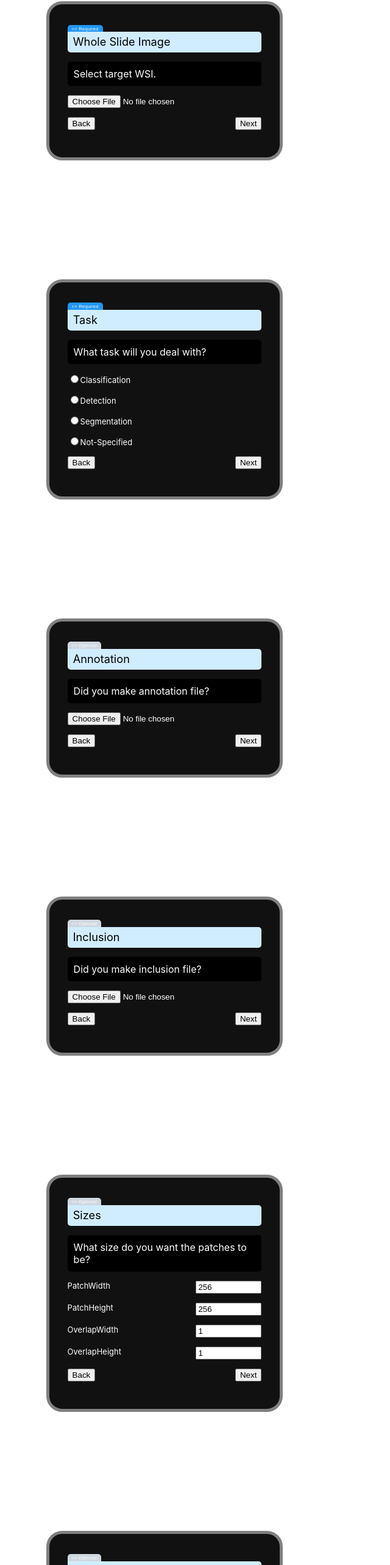
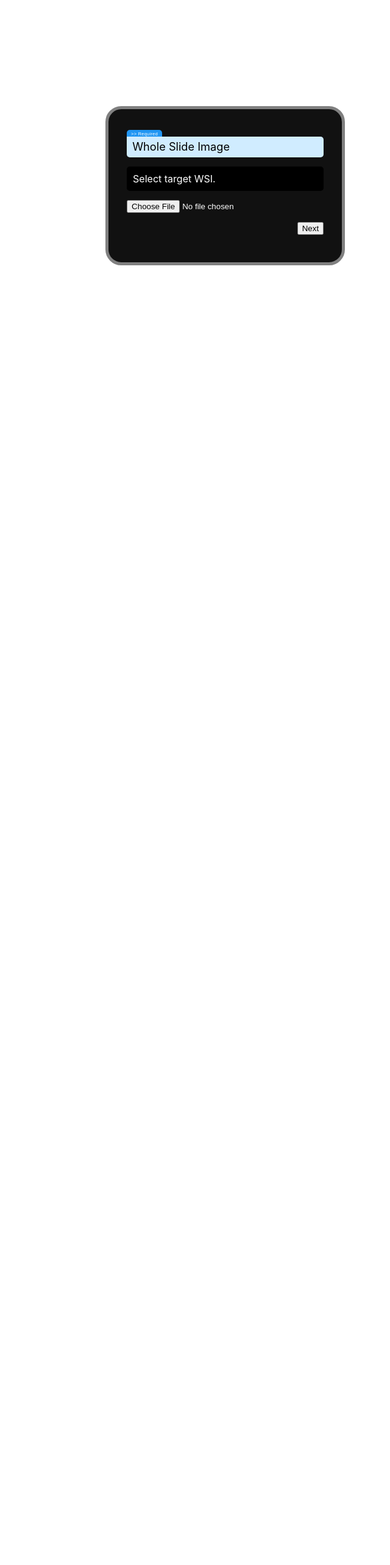
Before and after one commit to tand826/wsiprocess_command_line_helper, a React (Create React App) app: page / in a window 1280 px wide. Shown: the part 63-2629 px from the top of the page at 61% size, without its empty margins (370-1010 px from the left). After the commit the page ends 800 px from the top, so only its background shows below. Built offline with nearby package versions, Linux system fonts and the light colour scheme.

Commit message:
pagenation wip

```diff
--- a/public/index.html
+++ b/public/index.html
@@ -29,7 +29,6 @@
   <body>
     <noscript>You need to enable JavaScript to run this app.</noscript>
     <div id="root"></div>
-    <div id="result"></div>
     <!--
       This HTML file is a template.
       If you open it directly in the browser, you will see an empty page.
--- a/src/App.js
+++ b/src/App.js
@@ -2,7 +2,7 @@ import React from 'react';
 import './App.css';
 import Card from './Card.js'
 
-function App() {
+export default function App() {
   return (
     <div className="App-header">
 
@@ -12,7 +12,7 @@ function App() {
           className="wsi"
           question="Select target WSI."
           content="fileSelect"
-          state=""
+          hidden=""
           required="True"
         />
         <Card
@@ -20,7 +20,7 @@ function App() {
           className="task"
           question="What task will you deal with?"
           content="radio Classification Detection Segmentation Not-Specified"
-          state=""
+          hidden="yes"
           required="True"
         />
         <Card
@@ -28,7 +28,7 @@ function App() {
           className="annotation"
           question="Did you make annotation file?"
           content="fileSelect"
-          state=""
+          hidden="yes"
           required="False"
         />
         <Card
@@ -36,7 +36,7 @@ function App() {
           className="inclusion"
           question="Did you make inclusion file?"
           content="fileSelect"
-          state=""
+          hidden="yes"
           required="False"
         />
         <Card
@@ -44,7 +44,7 @@ function App() {
           className="sizes"
           question="What size do you want the patches to be?"
           content="param PatchWidth 256 PatchHeight 256 OverlapWidth 1 OverlapHeight 1"
-          state=""
+          hidden="yes"
           required="False"
         />
         <Card
@@ -52,7 +52,7 @@ function App() {
           className="detail"
           question="How much do you want the patches to be on the annotation / foreground?"
           content="param OnAnnotation 1.0 OnForeground 1.0"
-          state=""
+          hidden="yes"
           required="False"
         />
         <Card
@@ -60,7 +60,7 @@ function App() {
           className="saveTo"
           question="Where do you want WSIPROCESS to output the result files?"
           content="directorySelect"
-          state=""
+          hidden="yes"
           required="False"
         />
         <Card
@@ -68,7 +68,7 @@ function App() {
           className="checkSample"
           question="Do you want to check the samples when the script starts / finished?"
           content="checkbox Start Finished"
-          state=""
+          hidden="yes"
           required="False"
         />
         <Card
@@ -76,7 +76,7 @@ function App() {
           className="command"
           question="Command for you!"
           content="result"
-          state=""
+          hidden="yes"
           required="Ready"
         />
       </div>
@@ -84,5 +84,3 @@ function App() {
     </div>
   );
 }
-
-export default App;
--- a/src/Card.css
+++ b/src/Card.css
@@ -1,9 +1,10 @@
 .Card {
+	background-color: #111111;
 	border: 5px solid grey;
 	border-radius: 1em;
 	margin: 10% 20% 30% 20%;
 	padding: 30px;
-	background-color: #111111;
+	width: 100%;
 }
 
 .title {
@@ -36,3 +37,29 @@
 .content {
 	font-size: 0.5em;
 }
+
+.show {
+	animation: fadeIn 1s 1s forwards;
+}
+
+.hide {
+	animation: fadeOut 1s forwards;
+}
+
+@keyframes fadeIn{
+	from{
+		opacity: 0;
+	}
+	to {
+		opacity: 1;
+	}
+}
+
+@keyframes fadeOut{
+	from {
+		opacity: 1;
+	}
+	to {
+		opacity: 0;
+	}
+}
--- a/src/Card.js
+++ b/src/Card.js
@@ -2,14 +2,14 @@ import React, { Component } from 'react'
 import './Card.css'
 
 
-class Card extends Component {
+export default class Card extends Component {
 	render() {
 		const {
 			title,
 			className,
 			question,
 			content,
-			state,
+			hidden,
 			required
 		} = this.props;
 
@@ -99,22 +99,54 @@ class Card extends Component {
 			document.getElementById("result").innerHTML = command
 		}
 
+		const pages = Array(["wsi", "task", "annotation", "inclusion", "sizes", "detail", "saveTo", "checkSample", "command"])
+
+		let BackCard = (page) => {
+			var currentCard = document.getElementsByClassName(page)[0]
+			currentCard.classList.add("hide")
+			currentCard.style.display = "none"
+
+			const currentIndex = pages[0].indexOf(page)
+			const backCardName = pages[0][currentIndex - 1]
+			var backCard = document.getElementsByClassName("Card " + backCardName)[0]
+			backCard.style.display = ""
+			backCard.style.opacity = 0
+			backCard.classList.add("show")
+		}
+
+		let NextCard = (page) => {
+			var currentCard = document.getElementsByClassName(page)[0]
+			currentCard.classList.add("hide")
+			currentCard.style.display = "none"
+
+			const currentIndex = pages[0].indexOf(page)
+			const nextCardName = pages[0][currentIndex + 1]
+			var nextCard = document.getElementsByClassName("Card " + nextCardName)[0]
+			nextCard.style.display = ""
+			nextCard.style.opacity = 0
+			nextCard.classList.add("show")
+		}
+
 		function Transition() {
 			var buttons = Array([])
-			if (className === "checkSample"){
-				buttons.push(<input type="button" className="back" value="Back"/>)
-				buttons.push(<input type="button" className="Next" value="Next" onClick={RenderResult}/>)
+			if (className === "wsi") {
+				buttons.push(<input type="button" className="back" value="Back" onClick={() => BackCard(className)} style={{visibility: "hidden"}}/>)
+				buttons.push(<input type="button" className="next" value="Next" onClick={() => NextCard(className)}/>)
+			} else if (className === "checkSample"){
+				buttons.push(<input type="button" className="back" value="Back" onClick={() => BackCard(className)}/>)
+				buttons.push(<input type="button" className="next" value="Next" onClick={() => NextCard(className)}/>)
 			} else if (className === "command"){
-				buttons.push(<input type="button" className="Next" value="Try Again?"/>)
+				buttons.push(<input type="button" className="back" value="Back" onClick={() => BackCard(className)} style={{visibility: "hidden"}}/>)
+				buttons.push(<input type="button" className="next" value="Try Again?" onClick={() => NextCard(className)}/>)
 			} else {
-				buttons.push(<input type="button" className="back" value="Back"/>)
-				buttons.push(<input type="button" className="Next" value="Next"/>)
+				buttons.push(<input type="button" className="back" value="Back" onClick={() => BackCard(className)}/>)
+				buttons.push(<input type="button" className="next" value="Next" onClick={() => NextCard(className)}/>)
 			}
 			return buttons
 		}
 
 		return (
-			<div className='Card' style={{ display: state ? 'none' : '' }}>
+			<div className={['Card', className].join(' ')}  style={{ display: hidden ? 'none' : '' }}>
 				<Title/>
 				<div className="question">{question}</div>
 				<Content/>
@@ -125,5 +157,3 @@ class Card extends Component {
 		);
 	}
 }
-
-export default Card
```
